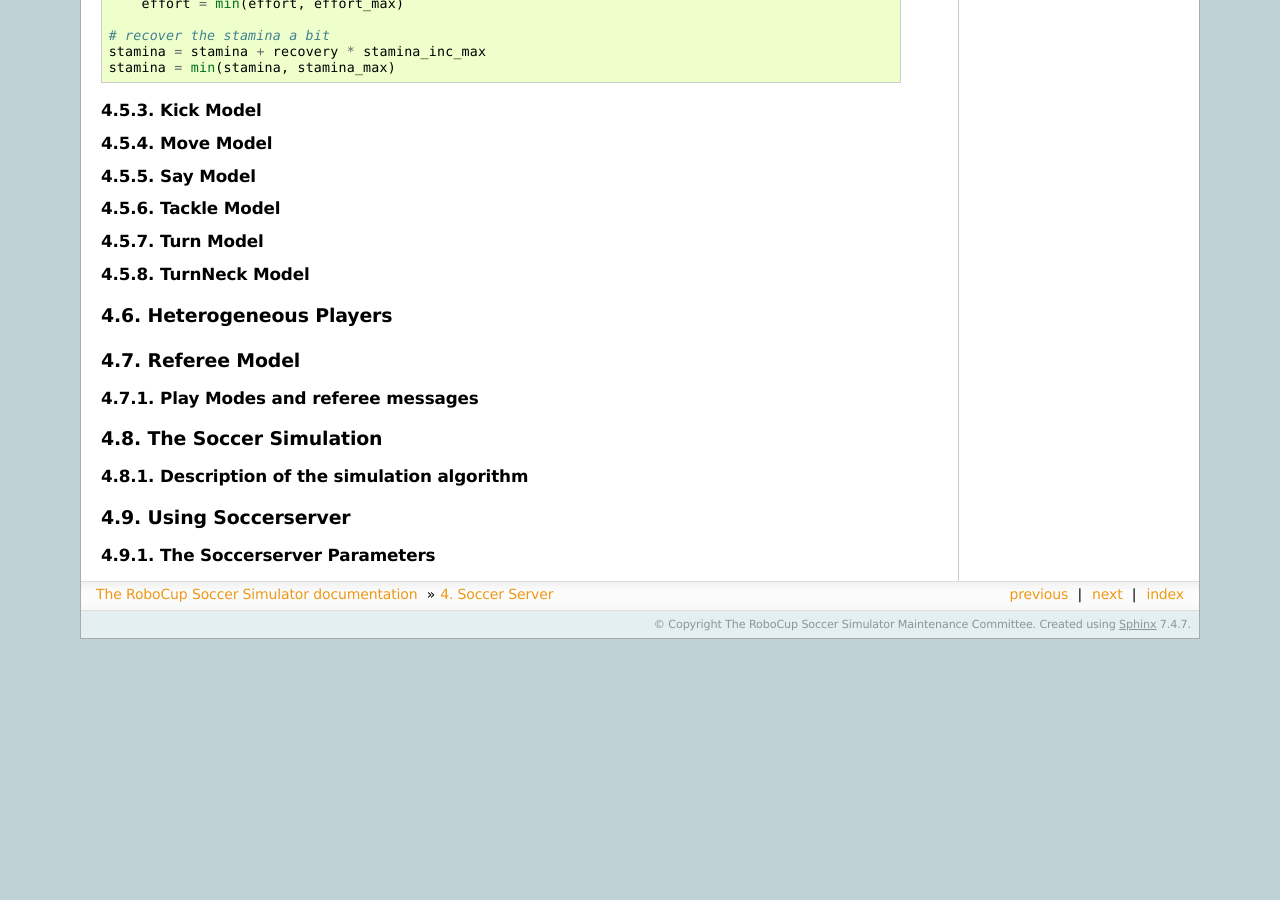
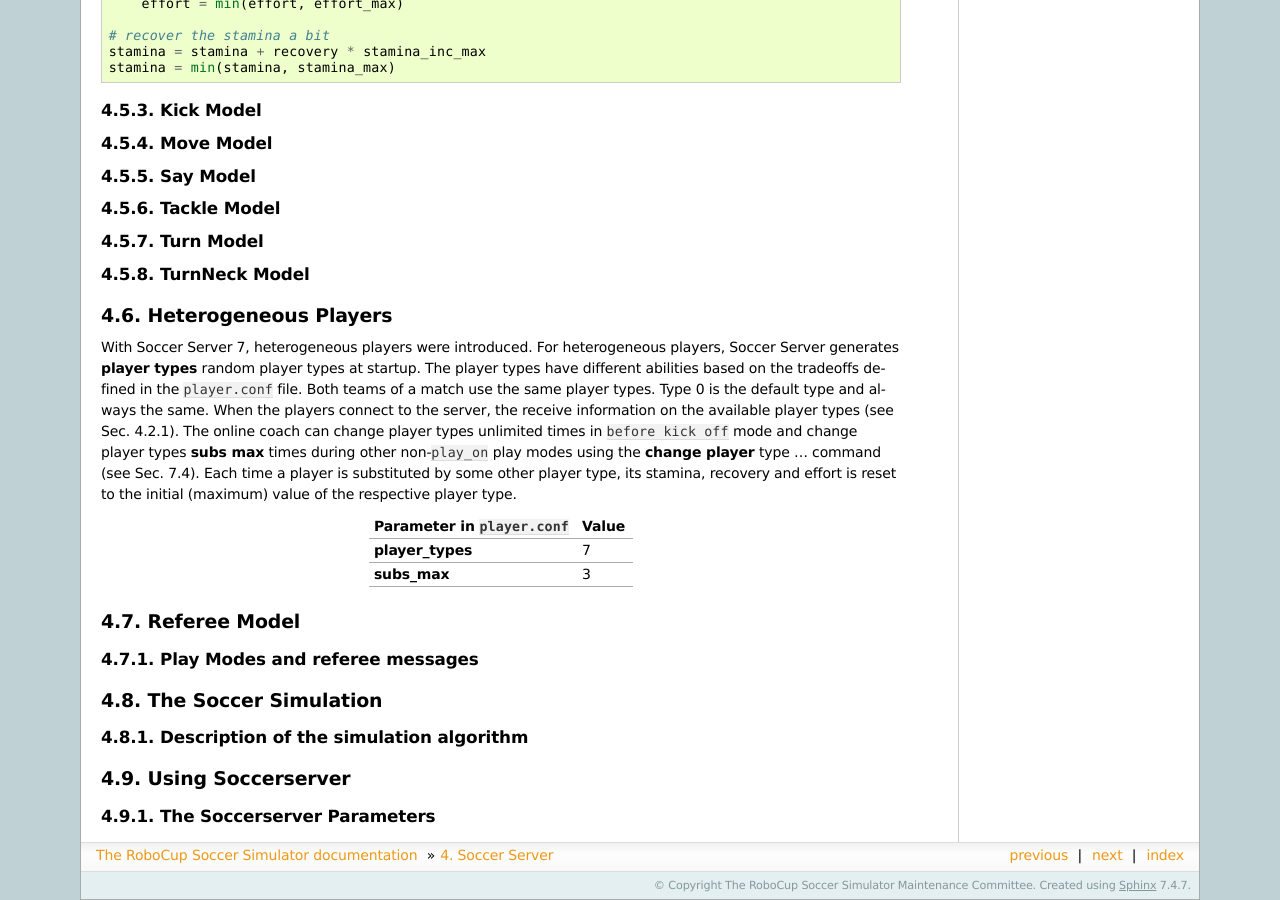
Before and after one commit to rcsoccersim/manual, a Sphinx documentation site: the page built from source/soccerserver.rst, in a window 1280 px wide and 900 px high, scrolled down 14135 px. Built offline with Sphinx 7.4.7, drawn with Linux system fonts in a browser that asks for light colours; before the commit the page ends 14774 px from its top, so only the background shows below that.

Commit message:
Update soccerserver.rst

```diff
--- a/source/soccerserver.rst
+++ b/source/soccerserver.rst
@@ -1032,7 +1032,17 @@ TurnNeck Model
 ==================================================
 Heterogeneous Players
 ==================================================
+With Soccer Server 7, heterogeneous players were introduced. For heterogeneous players, Soccer Server generates **player types** random player types at startup. The player types have different abilities based on the tradeoffs defined in the ``player.conf`` file. Both teams of a match use the same player types. Type 0 is the default type and always the same.
+When the players connect to the server, the receive information on the available player types (see Sec. 4.2.1). The online coach can change player types unlimited times in ``before kick off`` mode and change player types **subs max** times during other non-``play_on`` play modes using the **change player** type ... command (see Sec. 7.4).
+Each time a player is substituted by some other player type, its stamina, recovery and effort is reset to the initial (maximum) value of the respective player type.
 
++-------------------------------+-----------+
+|Parameter in ``player.conf``   | **Value** |
++===============================+===========+
+|**player_types**               |     7     |
++-------------------------------+-----------+
+|**subs_max**                   |     3     |
++-------------------------------+-----------+
 ==================================================
 Referee Model
 ==================================================
```
